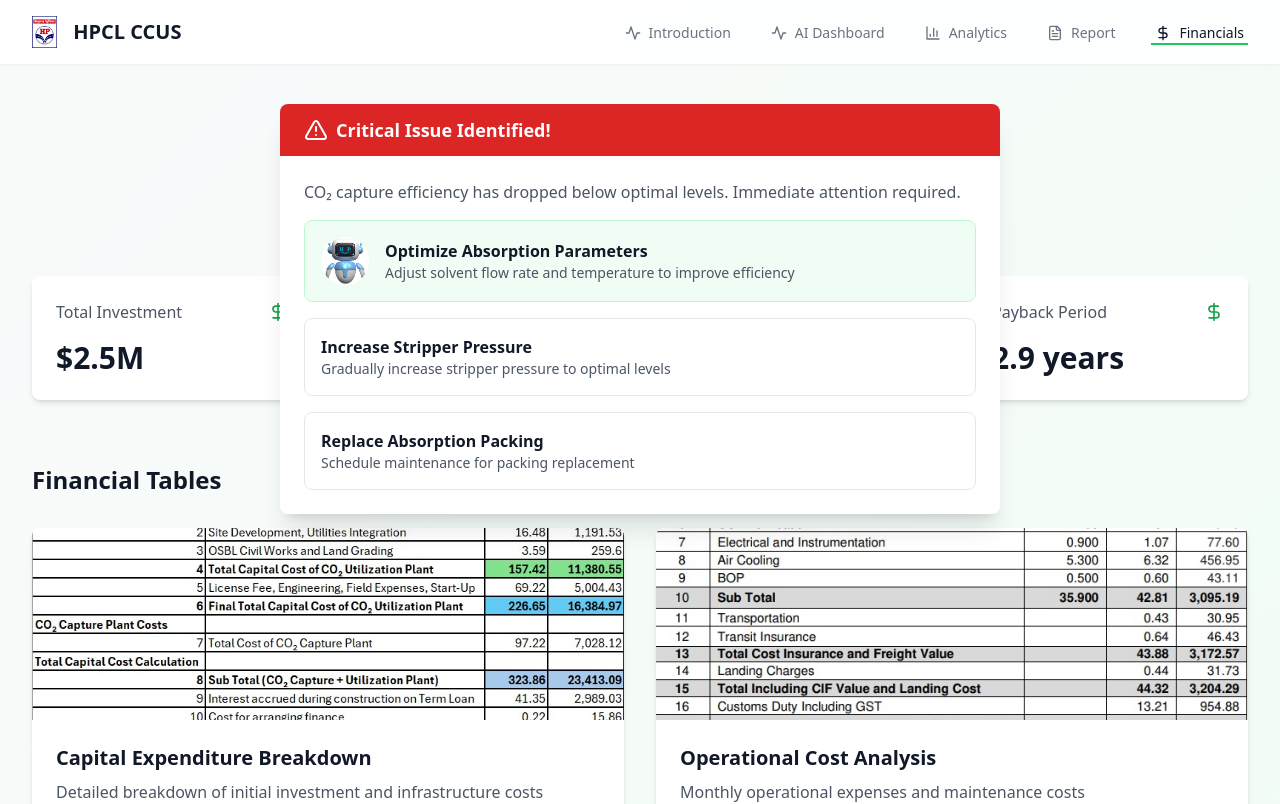
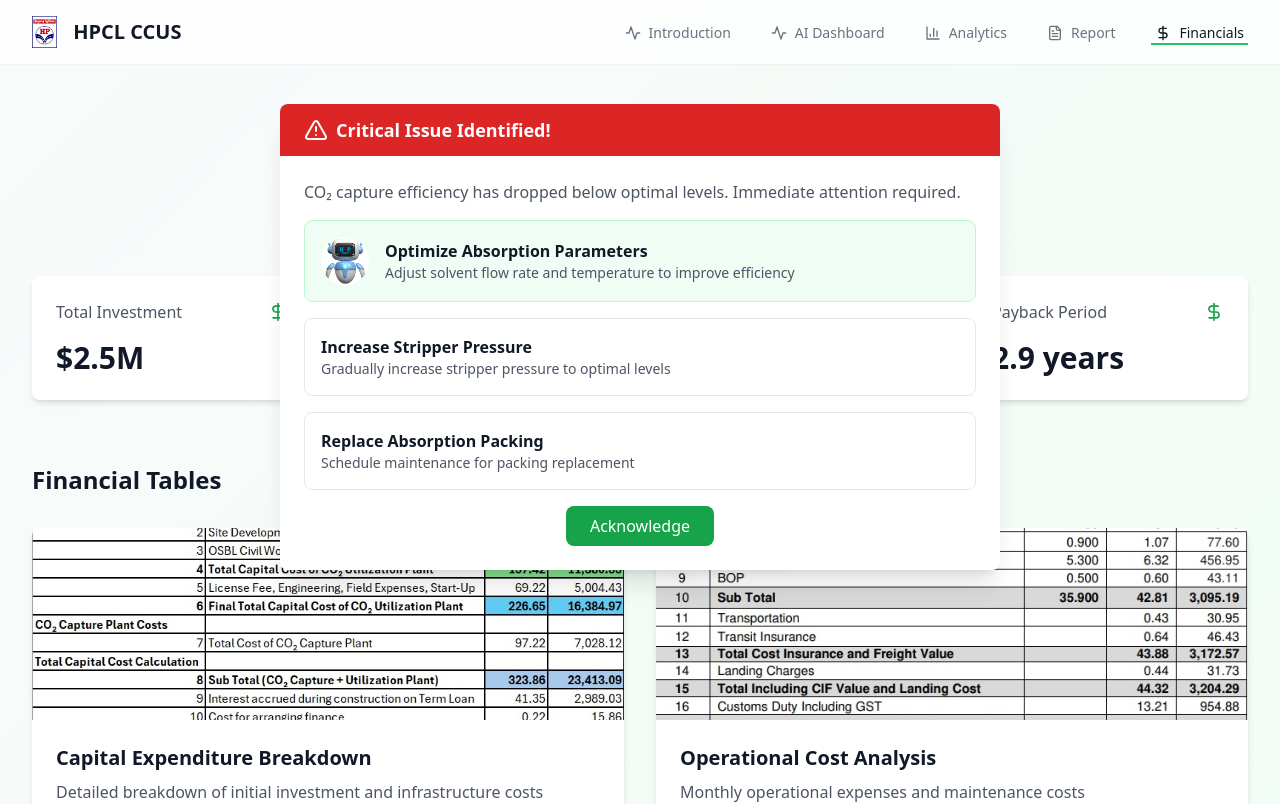
Before and after one commit to amey-56/hhpppcl, a React (Vite) app in the folder project 3/: page /financials in a window 1280 px wide. Shown: the top 804 px of the page. Built offline with nearby package versions, Linux system fonts and the light colour scheme.

Commit message:
Update Financials.tsx

```diff
--- a/project 3/src/pages/Financials.tsx
+++ b/project 3/src/pages/Financials.tsx
@@ -137,6 +137,11 @@ export default function Financials() {
                     </div>
                   ))}
                 </div>
+                <div className="mt-4 flex justify-center">
+                  <button onClick={() => setShowAlert(false)} className="px-6 py-2 bg-green-600 text-white rounded-lg hover:bg-green-700 transition-colors font-medium">
+                    Acknowledge
+                  </button>
+                </div>
               </div>
             </div>
           </div>
```
